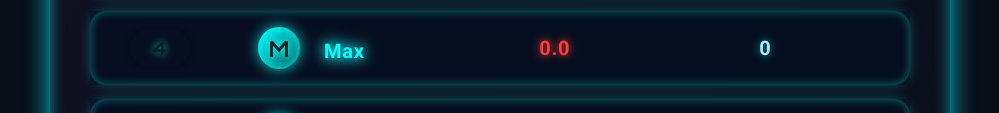
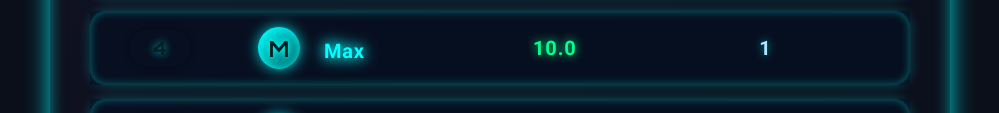
Before and after one commit to Zee4625/Games, a plain HTML site: page index.html in a window 1280 px wide. Shown: the part 493-606 px from the top of the page, without its empty margins (140-1139 px from the left). Drawn offline with Linux system fonts and the light colour scheme.

Commit message:
Update index.html

```diff
--- a/index.html
+++ b/index.html
@@ -286,7 +286,7 @@
         { rank: 1, player: "Andrei", rating: 10, wins: 0 },
         { rank: 2, player: "ZeeZeron", rating: 10, wins: 0 },
         { rank: 3, player: "Wylz_", rating: 10, wins: 0 },
-        { rank: 4, player: "Max", rating: 0, wins: 0 },
+        { rank: 4, player: "Max", rating: 10, wins: 1 },
         { rank: 5, player: "X", rating: 10, wins: 0 },
         { rank: 6, player: "X", rating: 10, wins: 0 },
         { rank: 7, player: "X", rating: 10, wins: 0 },
```
